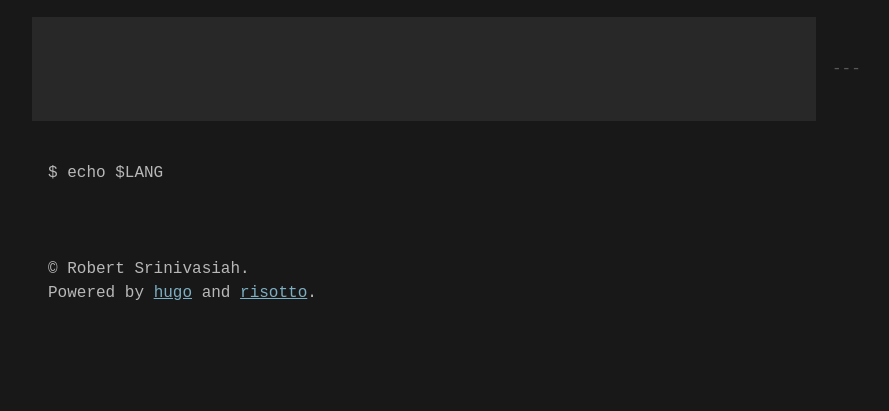
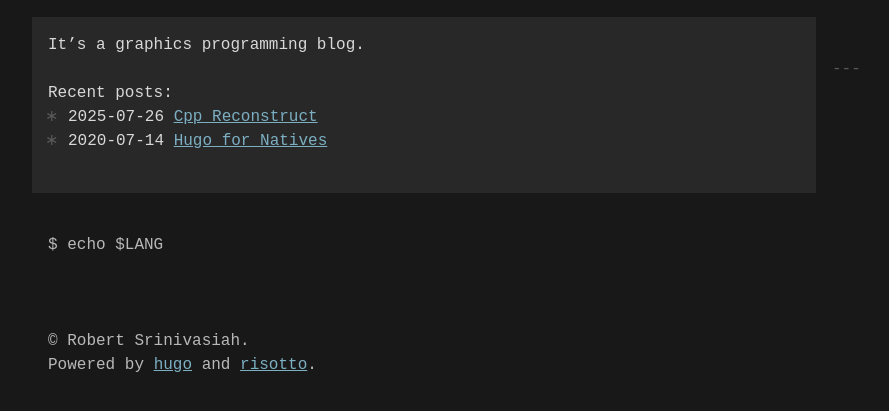
Before and after one commit to robbiesri/robbiesri.github.io, a plain HTML site: page index.html in a window 1280 px wide. Shown: the part 51-462 px from the top of the page, without its empty margins (80-969 px from the left). Drawn offline with Linux system fonts and the light colour scheme; some icons are missing.

Commit message:
new homepage with post list

```diff
--- a/index.html
+++ b/index.html
@@ -2,7 +2,7 @@
 <html lang="en">
 
     <head>
-	<meta name="generator" content="Hugo 0.148.1"><title>Render Chef &ndash; Render Chef</title>
+	<meta name="generator" content="Hugo 0.148.1"><title>Render Chef</title>
 
 
 <meta name="viewport" content="width=device-width, initial-scale=1">
@@ -46,6 +46,26 @@
 </header>
 
             <section class="page__body">
+<p>It&rsquo;s a graphics programming blog.</p>
+
+
+
+Recent posts:
+<ul>
+
+    <li>
+        <div class="post-title">
+            2025-07-26 <a href="/posts/cpp-reconstruct/">Cpp Reconstruct</a>
+        </div>
+    </li>
+
+    <li>
+        <div class="post-title">
+            2020-07-14 <a href="/posts/hugo-for-natives/">Hugo for Natives</a>
+        </div>
+    </li>
+
+</ul>
 
 
             </section>
--- a/sitemap.xml
+++ b/sitemap.xml
@@ -2,13 +2,13 @@
 <urlset xmlns="http://www.sitemaps.org/schemas/sitemap/0.9"
   xmlns:xhtml="http://www.w3.org/1999/xhtml">
   <url>
+    <loc>https://robbiesri.github.io/</loc>
+    <lastmod>2025-07-28T00:08:12-07:00</lastmod>
+  </url><url>
     <loc>https://robbiesri.github.io/posts/cpp-reconstruct/</loc>
     <lastmod>2025-07-26T22:47:17-07:00</lastmod>
   </url><url>
     <loc>https://robbiesri.github.io/posts/</loc>
-    <lastmod>2025-07-26T22:47:17-07:00</lastmod>
-  </url><url>
-    <loc>https://robbiesri.github.io/</loc>
     <lastmod>2025-07-26T22:47:17-07:00</lastmod>
   </url><url>
     <loc>https://robbiesri.github.io/about/</loc>
```
